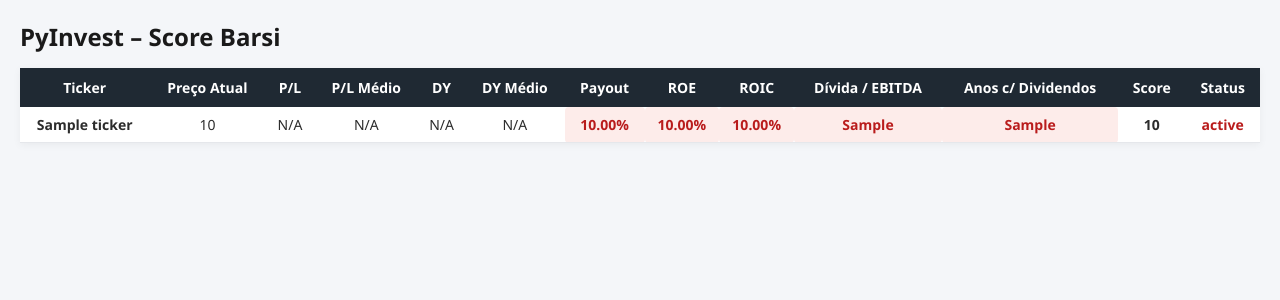
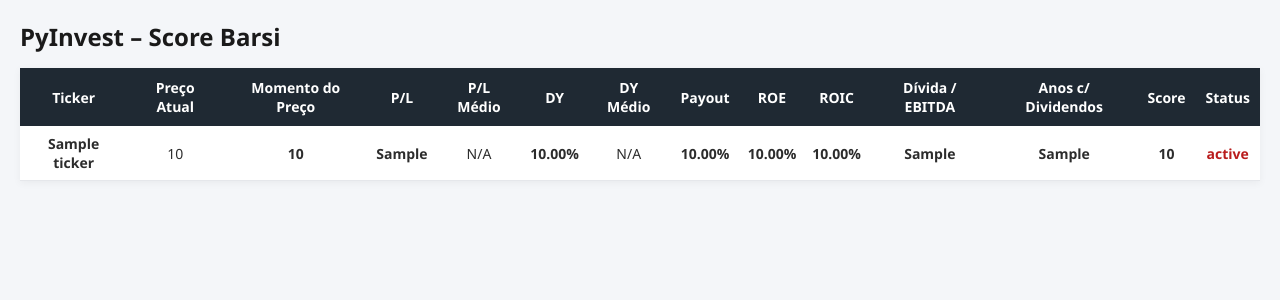
Before and after one commit to SpartanWilhelm/meurepositorio, a Flask app: template PyInvest/templates/dashboard.html in a window 1280 px wide. Shown: the top 300 px of the page. Run offline with Flask 3, Linux system fonts and the light colour scheme; the template is opened without the code that fills it: most values are stand-ins (such as "Sample title", 1, 10 or a date in 2020).

Commit message:
PyInvest 1.05

```diff
--- a/PyInvest/templates/dashboard.html
+++ b/PyInvest/templates/dashboard.html
@@ -10,6 +10,7 @@
     <tr>
         <th>Ticker</th>
         <th>Preço Atual</th>
+        <th>Momento do Preço</th>
         <th>P/L</th>
         <th>P/L Médio</th>
         <th>DY</th>
@@ -26,98 +27,56 @@
     {% for s in stocks %}
     <tr>
         <td>{{ s.ticker }}</td>
+
         <td>{{ s.price or "N/A" }}</td>
 
-        {# ================= P/L ================= #}
-        {% if s.pl and s.pl_medio %}
-            {% if s.pl <= s.pl_medio * 0.9 %}
-                <td class="indicator green">{{ s.pl }}</td>
-            {% elif s.pl <= s.pl_medio * 1.1 %}
-                <td class="indicator yellow">{{ s.pl }}</td>
-            {% else %}
-                <td class="indicator red">{{ s.pl }}</td>
-            {% endif %}
-        {% else %}
-            <td>N/A</td>
-        {% endif %}
+        {# ===== Camada 1 — Momento do preço ===== #}
+        <td class="indicator {{ s.colors.price }}">
+            {{ s.price_status|capitalize }}
+        </td>
 
-        <td>{{ "%.2f"|format(s.pl_medio) if s.pl_medio else "N/A" }}</td>
+        {# ===== P/L ===== #}
+        <td class="indicator {{ s.colors.pl }}">
+            {{ s.pl or "N/A" }}
+        </td>
 
-        {# ================= DY ================= #}
-        {% if s.dy and s.dy_medio %}
-            {% if s.dy >= s.dy_medio %}
-                <td class="indicator green">{{ "%.2f%%"|format(s.dy*100) }}</td>
-            {% elif s.dy >= s.dy_medio * 0.8 %}
-                <td class="indicator yellow">{{ "%.2f%%"|format(s.dy*100) }}</td>
-            {% else %}
-                <td class="indicator red">{{ "%.2f%%"|format(s.dy*100) }}</td>
-            {% endif %}
-        {% else %}
-            <td>N/A</td>
-        {% endif %}
+        <td>
+            {{ "%.2f"|format(s.pl_medio) if s.pl_medio else "N/A" }}
+        </td>
 
-        <td>{{ "%.2f%%"|format(s.dy_medio*100) if s.dy_medio else "N/A" }}</td>
+        {# ===== DY ===== #}
+        <td class="indicator {{ s.colors.dy }}">
+            {{ "%.2f%%"|format(s.dy*100) if s.dy else "N/A" }}
+        </td>
 
-        {# ================= PAYOUT ================= #}
-        {% if s.payout %}
-            {% if s.payout >= 0.3 and s.payout <= 0.7 %}
-                <td class="indicator green">{{ "%.2f%%"|format(s.payout*100) }}</td>
-            {% elif s.payout <= 0.9 %}
-                <td class="indicator yellow">{{ "%.2f%%"|format(s.payout*100) }}</td>
-            {% else %}
-                <td class="indicator red">{{ "%.2f%%"|format(s.payout*100) }}</td>
-            {% endif %}
-        {% else %}
-            <td>N/A</td>
-        {% endif %}
+        <td>
+            {{ "%.2f%%"|format(s.dy_medio*100) if s.dy_medio else "N/A" }}
+        </td>
 
-        {# ================= ROE ================= #}
-        {% if s.roe %}
-            {% if s.roe >= 0.15 %}
-                <td class="indicator green">{{ "%.2f%%"|format(s.roe*100) }}</td>
-            {% elif s.roe >= 0.10 %}
-                <td class="indicator yellow">{{ "%.2f%%"|format(s.roe*100) }}</td>
-            {% else %}
-                <td class="indicator red">{{ "%.2f%%"|format(s.roe*100) }}</td>
-            {% endif %}
-        {% else %}
-            <td>N/A</td>
-        {% endif %}
+        {# ===== PAYOUT ===== #}
+        <td class="indicator {{ s.colors.payout }}">
+            {{ "%.2f%%"|format(s.payout*100) if s.payout else "N/A" }}
+        </td>
 
-        {# ================= ROIC ================= #}
-        {% if s.roic %}
-            {% if s.roic >= 0.12 %}
-                <td class="indicator green">{{ "%.2f%%"|format(s.roic*100) }}</td>
-            {% elif s.roic >= 0.08 %}
-                <td class="indicator yellow">{{ "%.2f%%"|format(s.roic*100) }}</td>
-            {% else %}
-                <td class="indicator red">{{ "%.2f%%"|format(s.roic*100) }}</td>
-            {% endif %}
-        {% else %}
-            <td>N/A</td>
-        {% endif %}
+        {# ===== ROE ===== #}
+        <td class="indicator {{ s.colors.roe }}">
+            {{ "%.2f%%"|format(s.roe*100) if s.roe else "N/A" }}
+        </td>
 
-        {# ================= DÍVIDA / EBITDA ================= #}
-        {% if s.divida_ebitda %}
-            {% if s.divida_ebitda <= 2.5 %}
-                <td class="indicator green">{{ s.divida_ebitda }}</td>
-            {% elif s.divida_ebitda <= 3.5 %}
-                <td class="indicator yellow">{{ s.divida_ebitda }}</td>
-            {% else %}
-                <td class="indicator red">{{ s.divida_ebitda }}</td>
-            {% endif %}
-        {% else %}
-            <td>N/A</td>
-        {% endif %}
+        {# ===== ROIC ===== #}
+        <td class="indicator {{ s.colors.roic }}">
+            {{ "%.2f%%"|format(s.roic*100) if s.roic else "N/A" }}
+        </td>
 
-        {# ================= ANOS DIVIDENDOS ================= #}
-        {% if s.anos_dividendos >= 10 %}
-            <td class="indicator green">{{ s.anos_dividendos }}</td>
-        {% elif s.anos_dividendos >= 5 %}
-            <td class="indicator yellow">{{ s.anos_dividendos }}</td>
-        {% else %}
-            <td class="indicator red">{{ s.anos_dividendos }}</td>
-        {% endif %}
+        {# ===== DÍVIDA / EBITDA ===== #}
+        <td class="indicator {{ s.colors.divida }}">
+            {{ s.divida_ebitda or "N/A" }}
+        </td>
+
+        {# ===== ANOS DE DIVIDENDOS ===== #}
+        <td class="indicator {{ s.colors.dividendos }}">
+            {{ s.anos_dividendos }}
+        </td>
 
         <td class="score">{{ s.score }}</td>
 
```
Also changed, not shown: PyInvest/stocks/price_analysis.py (added, +56 -0 lines), PyInvest/stocks/service.py (+25 -1 lines).
